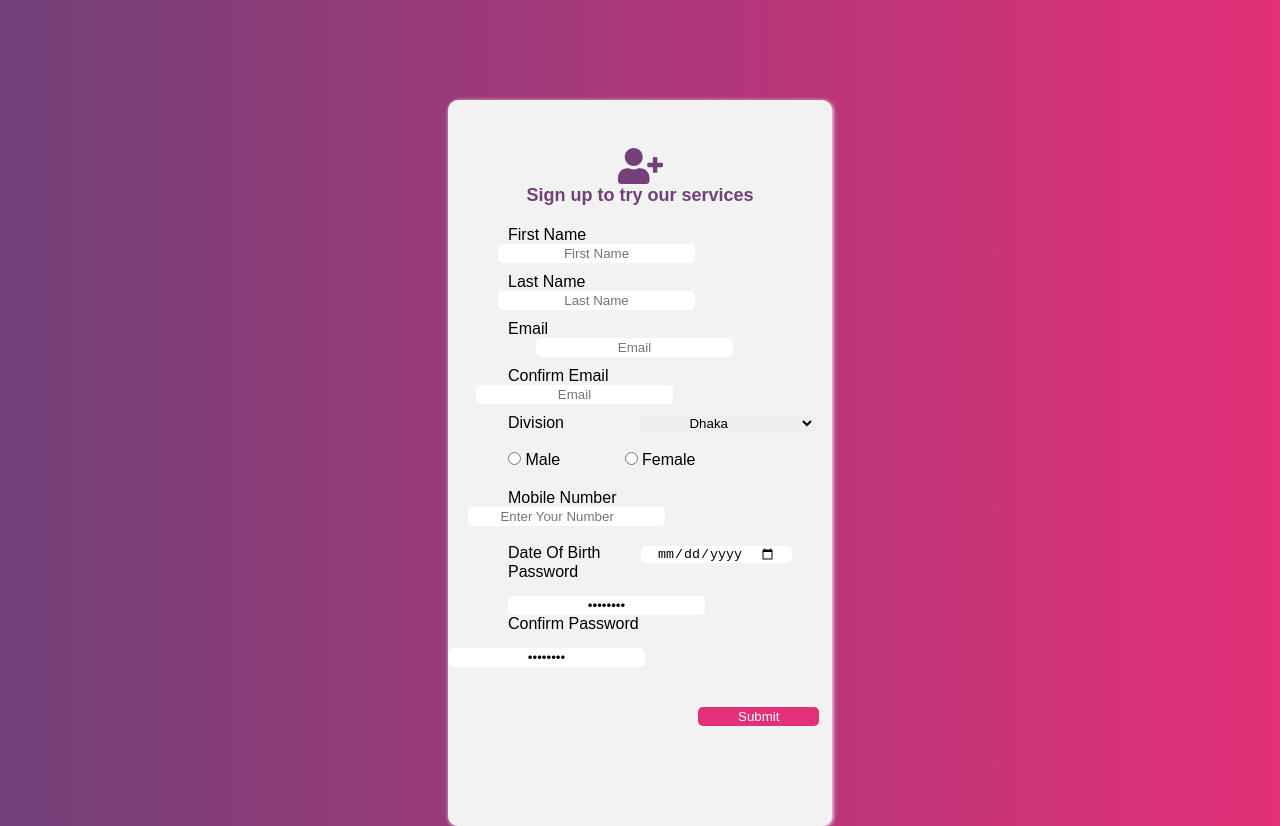
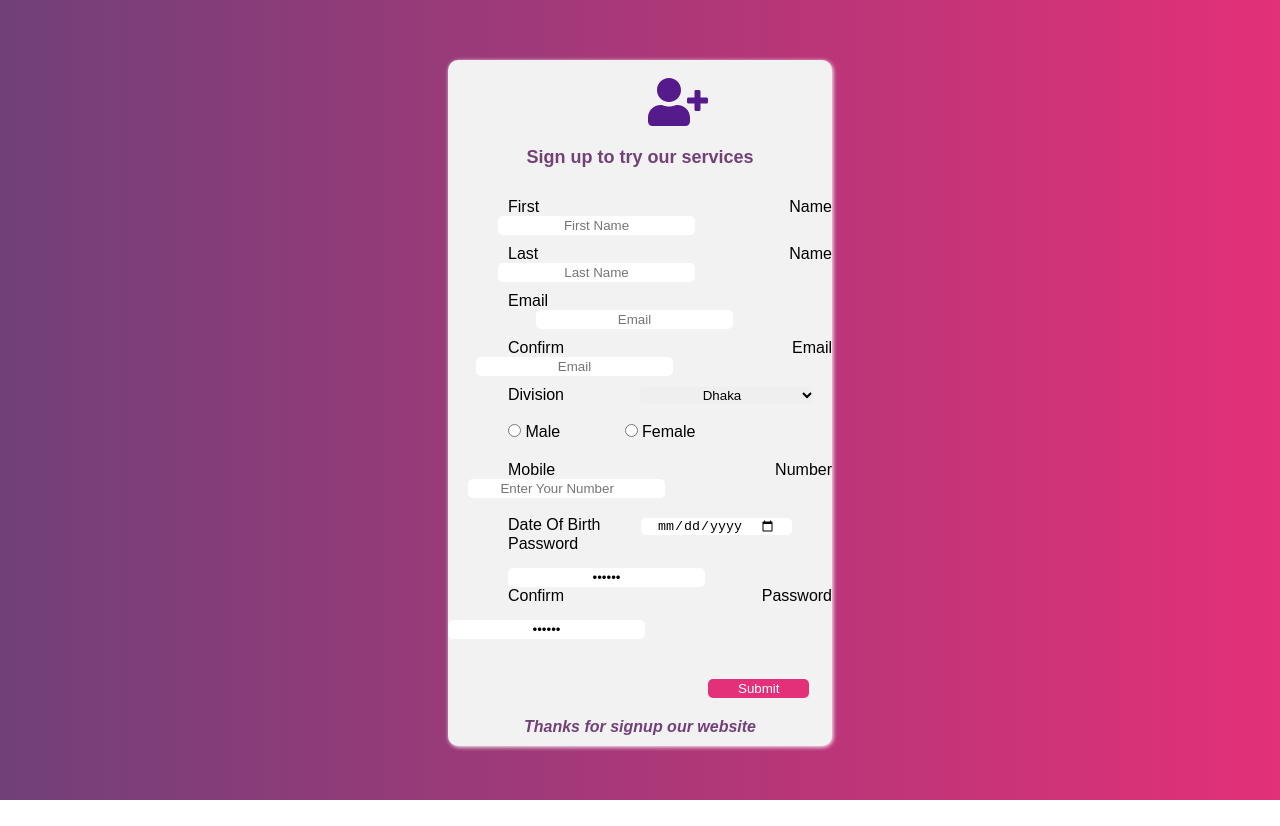
Before and after one commit to mahabub-bd/Signup-Form-Design, a plain HTML site: page index.html in a window 1280 px wide. After the commit the page ends 800 px from the top, so only its background shows below. Drawn offline with Linux system fonts and the light colour scheme.

Commit message:
inner margi n chnage

```diff
--- a/index.html
+++ b/index.html
@@ -9,17 +9,41 @@
   </head>
   <body>
     <form class="form">
-      <div class="form_inner"><br>
-
-        <h5> <i class="fas fa-user-plus fa-2x"></i> <br> Sign up to try our services</h5>
+      <div class="form_inner">
+        <br />
+        <a href=""><i class="fas fa-user-plus fa-3x"></i></a>
+        <h5>
+          <br />
+          Sign up to try our services
+        </h5>
         <label class="name" for="fname"> First Name</label>
-        <input type="text"id="fname" name="firstname" placeholder="First Name"/><br />
+        <input
+          type="text"
+          id="fname"
+          name="firstname"
+          placeholder="First Name"
+        /><br />
         <label class="name" for="lname">Last Name</label>
-        <input type="text" id="lname" name="lastname" placeholder="Last Name"/><br />
+        <input
+          type="text"
+          id="lname"
+          name="lastname"
+          placeholder="Last Name"
+        /><br />
         <label class="email" for="email">Email</label>
-        <input type="email" id="email-1" name="email" placeholder="Email" /><br />
-        <label class="email"for="email"> Confirm Email</label>
-        <input type="email" id="email-2" name="email" placeholder="Email" /><br />
+        <input
+          type="email"
+          id="email-1"
+          name="email"
+          placeholder="Email"
+        /><br />
+        <label class="email" for="email"> Confirm Email</label>
+        <input
+          type="email"
+          id="email-2"
+          name="email"
+          placeholder="Email"
+        /><br />
         <label class="division" for="division">Division</label>
         <select name="division" id="division">
           <option value="Dhaka">Dhaka</option>
@@ -30,9 +54,21 @@
           <option value="Sylhet">Sylhet</option>
           <option value="Barishal">Barishal</option></select
         ><br />
-        <input class="gender" type="radio" id="gender" name="gender" value="male" />
-        <label   for="male">Male</label>
-        <input class="gender" type="radio" id="gender" name="gender" value="Female" />
+        <input
+          class="gender"
+          type="radio"
+          id="gender"
+          name="gender"
+          value="male"
+        />
+        <label for="male">Male</label>
+        <input
+          class="gender"
+          type="radio"
+          id="gender"
+          name="gender"
+          value="Female"
+        />
         <label for="female">Female</label><br />
         <label class="mobile" for="Mobilenumber">Mobile Number</label>
         <input
@@ -50,20 +86,30 @@
           type="password"
           id="password1"
           name="password"
-          value="password"
-          placeholder="Enter your password"
+          value="123456"
+          placeholder="Enter your password "
+          maxlength="6"
+          minlength="6"
         /><br />
         <label class="password" for="password"> Confirm Password</label>
         <input
           type="password"
           id="password2"
           name="password"
-          value="password"
-          placeholder="Enter your password"
+          value="123456"
+          placeholder="Enter your password "
+          maxlength="6"
+          minlength="6"
         /><br />
         <button class="btn">Submit</button>
+        <h6>Thanks for signup our website</h6>
       </div>
     </form>
-    <script defer src="https://use.fontawesome.com/releases/v5.15.2/js/all.js" integrity="sha384-vuFJ2JiSdUpXLKGK+tDteQZBqNlMwAjhZ3TvPaDfN9QmbPb7Q8qUpbSNapQev3YF" crossorigin="anonymous"></script>
+    <script
+      defer
+      src="https://use.fontawesome.com/releases/v5.15.2/js/all.js"
+      integrity="sha384-vuFJ2JiSdUpXLKGK+tDteQZBqNlMwAjhZ3TvPaDfN9QmbPb7Q8qUpbSNapQev3YF"
+      crossorigin="anonymous"
+    ></script>
   </body>
 </html>
--- a/style.css
+++ b/style.css
@@ -6,6 +6,7 @@
 body {
   font-family: Arial, Helvetica, sans-serif;
   min-width: 100vw;
+  width: 90%;
   max-height: 100vh;
   background-image: linear-gradient(to right, #714079, #e33078);
 }
@@ -24,26 +25,27 @@ body {
   width: 30%;
   height: auto;
   background: #f2f2f2;
-  margin-top: 100px;
+  margin-top: 60px;
   margin-left: auto;
   margin-right: auto;
   border-radius: 10px;
   box-shadow: 1px 1px 4px #fff;
+  text-align: justify;
+
 }
 .form_inner h5 {
   text-align: center;
   font-size: 18px;
-  margin-bottom: 20px;
-  margin-top: 30px;
+  margin-bottom: 30px;
+
   color: #734079;
 }
+.form_inner a {
+  text-align: justify;
+  margin-top: 40px;
+  margin-left: 200px;
+}
 
-.form_inner #fname,
-#lname. {
-  margin-top: 10px;
-  margin-left: 30px;
-  text-align: justify;
-}
 label.name,
 .email,
 .division,
@@ -86,6 +88,7 @@ label.name,
 #division {
   margin-left: 72px;
   margin-bottom: 10px;
+  text-align: center;
 
   border: none;
   border-radius: 5px;
@@ -129,10 +132,10 @@ label.name,
   text-align: center;
   margin-top: 20px;
   margin-top: 40px;
-  margin-bottom: 100px;
+  margin-bottom: 20px;
   align-items: center;
-  padding: 2px 40px;
-  margin-left: 250px;
+  padding: 2px 30px;
+  margin-left: 260px;
   background: #e33078;
   color: #fff;
   cursor: pointer;
@@ -142,11 +145,18 @@ label.name,
 .btn:hover {
   background: #734079;
 }
+.form_inner h6 {
+  text-align: center;
+  font-size: 16px;
+  text-rendering: auto;
+  font-style: italic;
+  text-shadow: #f2f2f2;
+
+  padding-bottom: 10px;
+  color: #734079;
+}
 .gender {
   color: #e33078;
   margin-top: 10px;
   align-items: center;
 }
-radio {
-  color: #714079;
-}
```
Also changed, not shown: 1 other file.
